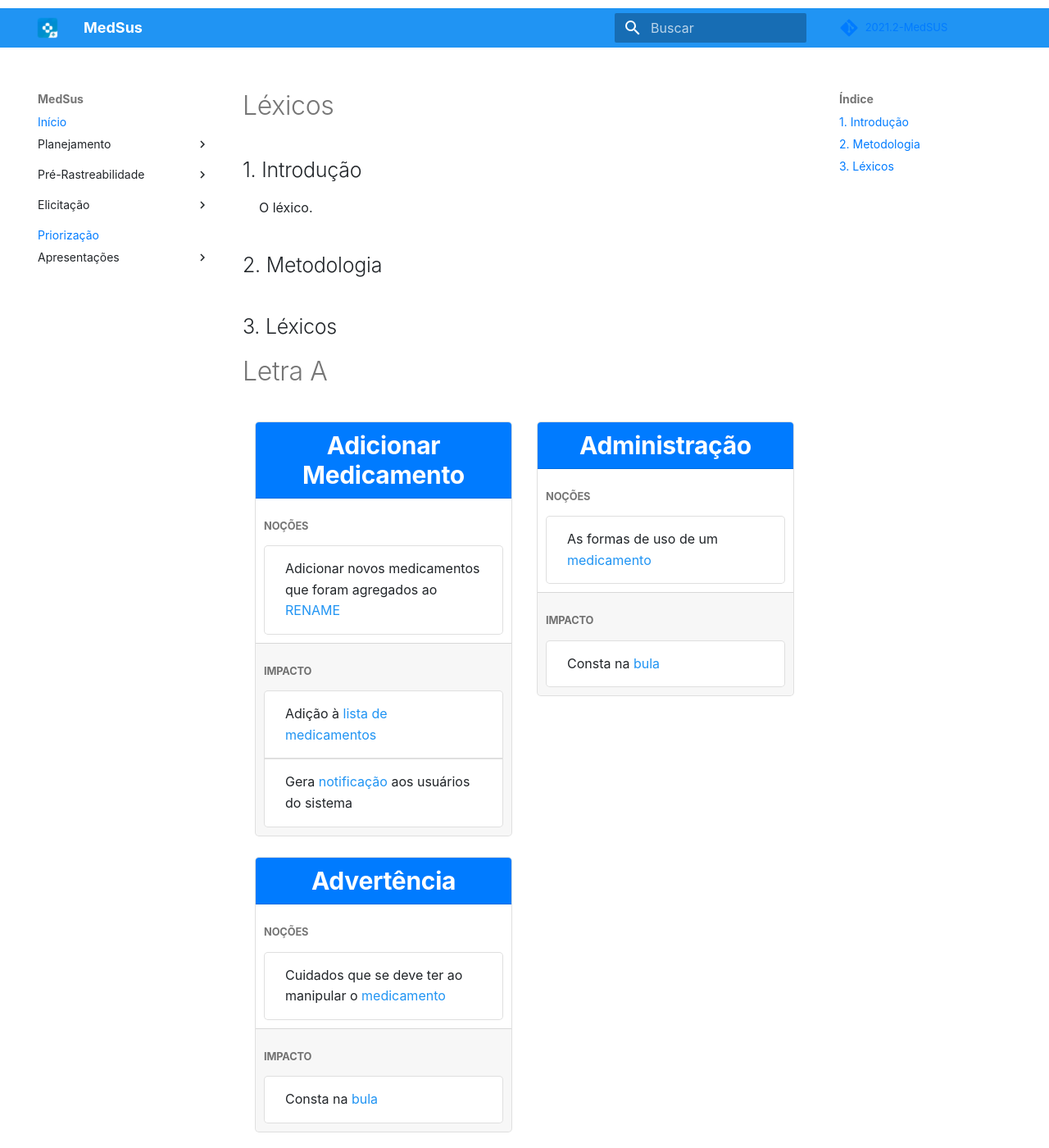
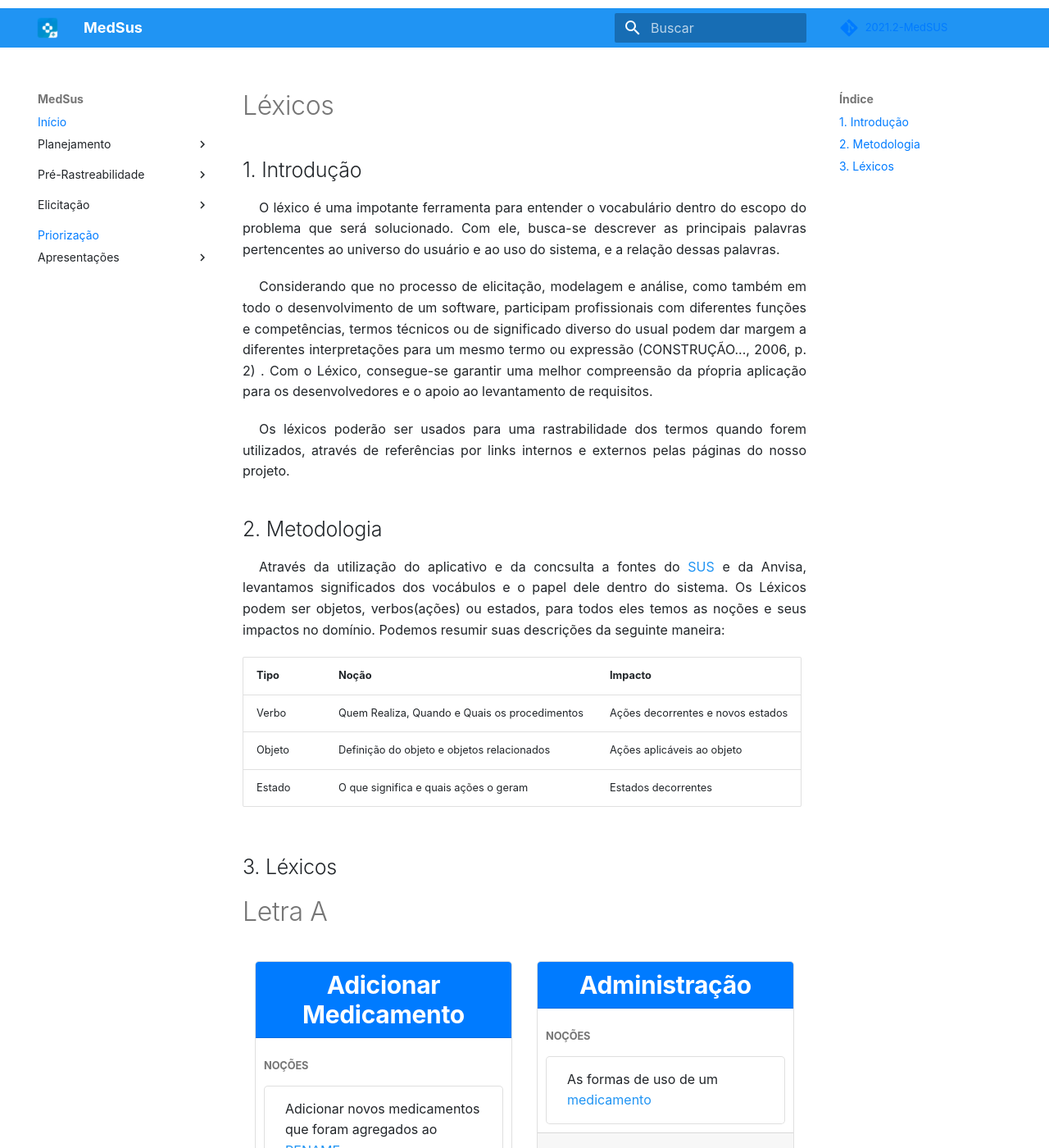
Before and after one commit to Requisitos-de-Software/2021.2-MedSUS, an MkDocs documentation site: the page built from docs/modeling/lexicos.md, in a window 1280 px wide and 1400 px high. Shown: the whole window at 82% size. Built offline with MkDocs 1.6.1 and Material for MkDocs 9.7.7, drawn with Linux system fonts in a browser that asks for light colours; some web fonts are replaced; comment, search, counter and statistics services are not loaded; some of the changed text lies outside the part shown.

Commit message:
Introduçao metodologia e referencias

```diff
--- a/docs/modeling/lexicos.md
+++ b/docs/modeling/lexicos.md
@@ -3,13 +3,27 @@
 ## 1. Introdução
 
 <p class="paragraph">
-    O léxico.
+    O léxico é uma impotante ferramenta para entender o vocabulário dentro do escopo do problema que será solucionado. Com ele, busca-se descrever as principais palavras pertencentes ao universo do usuário e ao uso do sistema, e a relação dessas palavras.
+</p>
+<p class="paragraph">
+    Considerando que no processo de elicitação, modelagem e análise, como também em todo o desenvolvimento de um software, participam profissionais com diferentes funções e competências, termos técnicos ou de significado diverso do usual podem dar margem a diferentes interpretações para um mesmo termo ou expressão (CONSTRUÇÃO..., 2006, p. 2) . Com o Léxico, consegue-se garantir uma melhor compreensão da pŕopria aplicação para os desenvolvedores e o apoio ao levantamento de requisitos.
+</p>
+<p class="paragraph">
+    Os léxicos poderão ser usados para uma rastrabilidade dos termos quando forem utilizados, através de referências por links internos e externos pelas páginas do nosso projeto.
 </p>
 
 
 ## 2. Metodologia
 
+<p class="paragraph">
+    Através da utilização do aplicativo e da concsulta a fontes do <a href="#sus">SUS</a> e da Anvisa, levantamos significados dos vocábulos e o papel dele dentro do sistema. Os Léxicos podem ser objetos, verbos(ações) ou estados, para todos eles temos as noções e seus impactos no domínio. Podemos resumir suas descrições da seguinte maneira:
+</p>
 
+|  Tipo |Noção|Impacto|
+|  ---  | --- |  ---  |
+|Verbo|Quem Realiza, Quando e Quais os procedimentos|Ações decorrentes e novos estados|
+|Objeto|Definição do objeto e objetos relacionados|Ações aplicáveis ao objeto|
+|Estado|O que significa e quais ações o geram|Estados decorrentes|
 
 ## 3. Léxicos
 
@@ -256,14 +270,12 @@
                 </div>
             </div>
         </div>
-
     </div>
 </div>
 
 <br>
 <!--
 # Letra D
-
 <div class="container">
     <div class="row">
         <div class="col-sm-6">
@@ -324,8 +336,8 @@
 
 <div class="container">
     <div class="row">
-        <div id="lista-medicamentos" class="pd-0 col-sm-6">
-            <div id="diagnostico" class="card">
+        <div class="pd-0 col-sm-6">
+            <div id="lista-medicamentos" class="card">
                 <div class="card-header p-1 bg-primary">
                     <h4 class="card-title text-white text-center m-1 font-weight-bold">Lista de Medicamentos</h4>
                 </div>
@@ -356,7 +368,7 @@
 <div class="container">
     <div class="row">
         <div class="col-sm-6">
-            <div class="card">
+            <div id="medicamento" class="card">
                 <div class="card-header p-1 bg-primary">
                     <h4 class="card-title text-white text-center m-1 font-weight-bold">Medicamento</h5>
                 </div>
@@ -404,7 +416,7 @@
     <br>
     <div class="row">
         <div class="col-sm-6">
-            <div class="card">
+            <div id="modificar-bula"class="card">
                 <div class="card-header p-1 bg-primary">
                     <h4 class="card-title text-white text-center m-1 font-weight-bold">Modificar bula</h5>
                 </div>
@@ -617,9 +629,20 @@
     </div>
 </div>
 
-## 4. Conclusão
+## Referências bibliográficas
 
+> CONSTRUÇÃO do léxico de aplicações. Proceedings of the International Joint Conference IBERAMIA/SBIA/SBRN 2006 : 4th Workshop in Information and Human Language Technology, Ribeirão Preto, Brazil, 23 out. 2006. CD-ROM.
+>
+> SERRANO, Milene. Requisitos - Aula 10. Local: UnB-FGA, Gama, DF. Apresentação de Power Point. 35, color. Disponível em: [Requisitos - Aula 10](https://aprender3.unb.br/pluginfile.php/1668162/mod_resource/content/1/Aula%2010.pdf). Acesso em: 04 de março de 2022.
 
+## Histórico de versões
+
+Versão|Data|Alteração|Responsável|Revisão|
+:-:|:-:|:-:|:-:|:-:|
+0.0.1|02/03/22|Criação|Adrian||
+0.0.2|03/03/22|Adição de Léxicos|Adrian||
+0.0.3|05/03/22|Finalização dos Léxicos|Adrian||
+0.0.4|06/03/22|Introdução e metodologia|Adrian||
 
 <style>
     .paragraph {text-indent: 20px; text-align: justify}
```
